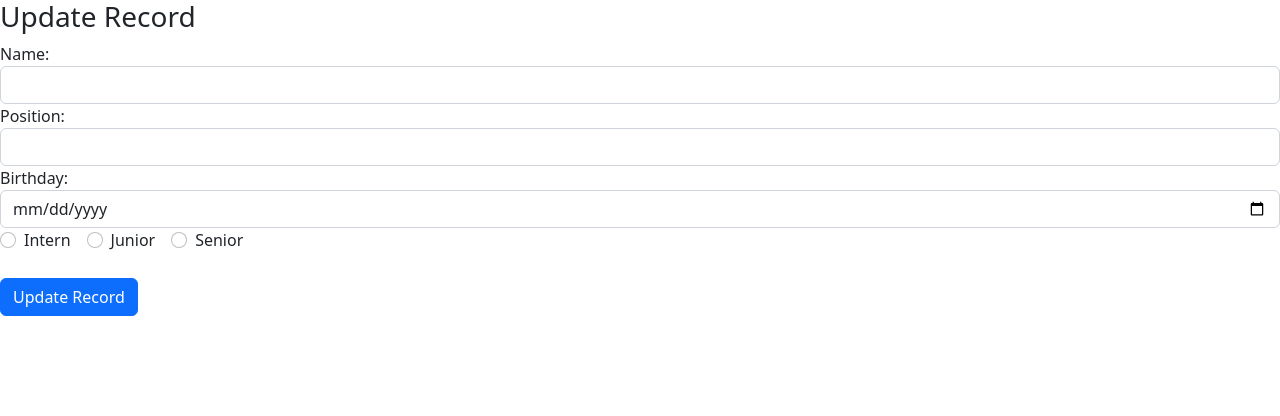
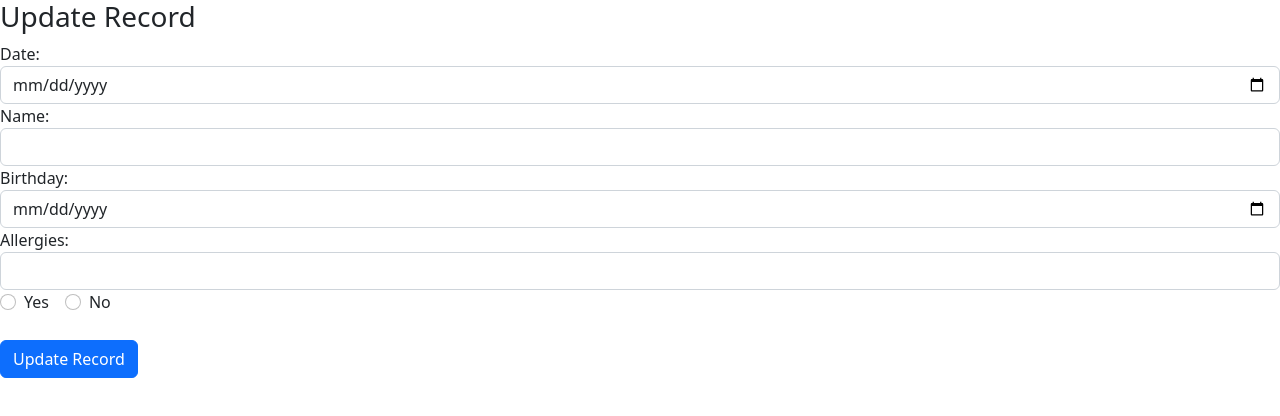
Before and after one commit to mbrannon00/QuadraTech, a React (Create React App) app in the folder mern/client/: page /edit in a window 1280 px wide. Shown: the top 416 px of the page. Built offline with nearby package versions, Linux system fonts and the light colour scheme; no server answers.

Commit message:
update forms (needs work)

```diff
--- a/mern/client/src/components/create.js
+++ b/mern/client/src/components/create.js
@@ -3,10 +3,11 @@ import { useNavigate } from "react-router";
 
 export default function Create() {
  const [form, setForm] = useState({
+   today: new Date(),
    name: "",
-   date: new Date(),
-   position: "",
-   level: "",
+   birthday: new Date(),
+   allergies: "",
+   couselor: "",
  });
  const navigate = useNavigate();
 
@@ -37,7 +38,7 @@ export default function Create() {
     });
 
     window.alert('successfully added')
-    setForm({ name: "", date: Date(), position: "", level: "" });
+    setForm({ date: Date(), name: "", birthday: Date(), allegies: "", counselor: "" });
     navigate("/");
   }
 
@@ -73,9 +74,9 @@ export default function Create() {
          <input
            type="date"
            className="form-control"
-           id="date"
-           value={form.date}
-           onChange={(e) => updateForm({ date: e.target.value })}
+           id="birthday"
+           value={form.birthday}
+           onChange={(e) => updateForm({ birthday: e.target.value })}
          />
        </div>
        <div className="form-group">
@@ -84,8 +85,8 @@ export default function Create() {
            type="text"
            className="form-control"
            id="allergies"
-           value={form.position}
-           onChange={(e) => updateForm({ position: e.target.value })}
+           value={form.allergies}
+           onChange={(e) => updateForm({ allergies: e.target.value })}
          />
        </div>
        <div className="form-group">
@@ -97,11 +98,11 @@ export default function Create() {
            <input
              className="form-check-input"
              type="radio"
-             name="positionOptions"
-             id="posYes"
+             name="counselorOptions"
+             id="counYes"
              value="Yes"
-             checked={form.level === "Yes"}
-             onChange={(e) => updateForm({ level: e.target.value })}
+             checked={form.counselor === "Yes"}
+             onChange={(e) => updateForm({ counselor: e.target.value })}
            />
            <label htmlFor="posYes" className="form-check-label">Yes</label>
          </div>
@@ -109,11 +110,11 @@ export default function Create() {
            <input
              className="form-check-input"
              type="radio"
-             name="positionOptions"
-             id="posNo"
+             name="couselorOptions"
+             id="counNo"
              value="No"
-             checked={form.level === "No"}
-             onChange={(e) => updateForm({ level: e.target.value })}
+             checked={form.counselor === "No"}
+             onChange={(e) => updateForm({ counselor: e.target.value })}
            />
            <label htmlFor="posNo" className="form-check-label">No</label>
          </div>
--- a/mern/client/src/components/edit.js
+++ b/mern/client/src/components/edit.js
@@ -3,10 +3,11 @@ import { useParams, useNavigate } from "react-router";
 
 export default function Edit() {
  const [form, setForm] = useState({
+   date: Date(),
    name: "",
-   date: Date(),
-   position: "",
-   level: "",
+   birthday: Date(),
+   allergies: "",
+   counselor: "",
    records: [],
  });
  const params = useParams();
@@ -48,10 +49,11 @@ export default function Edit() {
  async function onSubmit(e) {
     e.preventDefault();
     const editedPerson = {
+      date: form.date,
       name: form.name,
-      date: form.date,
-      position: form.position,
-      level: form.level,
+      birthday: form.birthday,
+      allergies: form.allergies,
+      counselor: form.counselor,
     };
 
     // This will send a post request to update the data in the database.
@@ -71,6 +73,16 @@ export default function Edit() {
    <div>
      <h3>Update Record</h3>
      <form onSubmit={onSubmit}>
+     <div className="form-group">
+         <label htmlFor="date">Date: </label>
+         <input
+           type="date"
+           className="form-control"
+           id="date"
+           value={form.date}
+           onChange={(e) => updateForm({ date: e.target.value })}
+         />
+       </div>
        <div className="form-group">
          <label htmlFor="name">Name: </label>
          <input
@@ -82,23 +94,23 @@ export default function Edit() {
          />
        </div>
        <div className="form-group">
-         <label htmlFor="position">Position: </label>
+         <label htmlFor="birthday">Birthday: </label>
+         <input
+           type="date"
+           className="form-control"
+           id="birthday"
+           value={form.birthday}
+           onChange={(e) => updateForm({ birthday: e.target.value })}
+         />
+       </div>
+       <div className="form-group">
+         <label htmlFor="allergies">Allergies: </label>
          <input
            type="text"
            className="form-control"
-           id="position"
-           value={form.position}
-           onChange={(e) => updateForm({ position: e.target.value })}
-         />
-       </div>
-       <div className="form-group">
-         <label htmlFor="date">Birthday: </label>
-         <input
-           type="date"
-           className="form-control"
-           id="date"
-           value={form.date}
-           onChange={(e) => updateForm({ date: e.target.value })}
+           id="allergies"
+           value={form.allergies}
+           onChange={(e) => updateForm({ allergies: e.target.value })}
          />
        </div>
 
@@ -107,38 +119,26 @@ export default function Edit() {
            <input
              className="form-check-input"
              type="radio"
-             name="positionOptions"
-             id="positionIntern"
-             value="Intern"
-             checked={form.level === "Intern"}
-             onChange={(e) => updateForm({ level: e.target.value })}
+             name="counselorOptions"
+             id="counselorYes"
+             value="Yes"
+             checked={form.counselor === "Yes"}
+             onChange={(e) => updateForm({ counselor: e.target.value })}
            />
-           <label htmlFor="positionIntern" className="form-check-label">Intern</label>
+           <label htmlFor="counselorYes" className="form-check-label">Yes</label>
          </div>
          <div className="form-check form-check-inline">
            <input
              className="form-check-input"
              type="radio"
-             name="positionOptions"
-             id="positionJunior"
-             value="Junior"
-             checked={form.level === "Junior"}
-             onChange={(e) => updateForm({ level: e.target.value })}
+             name="counselorOptions"
+             id="counselorNo"
+             value="No"
+             checked={form.counselor === "No"}
+             onChange={(e) => updateForm({ counselor: e.target.value })}
            />
-           <label htmlFor="positionJunior" className="form-check-label">Junior</label>
+           <label htmlFor="counrselorNo" className="form-check-label">No</label>
          </div>
-         <div className="form-check form-check-inline">
-           <input
-             className="form-check-input"
-             type="radio"
-             name="positionOptions"
-             id="positionSenior"
-             value="Senior"
-             checked={form.level === "Senior"}
-             onChange={(e) => updateForm({ level: e.target.value })}
-           />
-           <label htmlFor="positionSenior" className="form-check-label">Senior</label>
-       </div>
        </div>
        <br />
 
--- a/mern/client/src/components/occupantList.js
+++ b/mern/client/src/components/occupantList.js
@@ -3,10 +3,11 @@ import { Link } from "react-router-dom";
 
 const Occupant = (props) => (
  <tr>
+   <td>{props.occupant.date}</td>
    <td>{props.occupant.name}</td>
-   <td>{props.occupant.date}</td>
+   <td>{props.occupant.birthday}</td>
+   <td>{props.occupant.allergies}</td>
    <td>{props.occupant.position}</td>
-   <td>{props.occupant.level}</td>
    <td>
      <Link className="btn btn-link" to={`/edit/${props.occupant._id}`}>Edit</Link> |
      <button className="btn btn-link"
@@ -73,10 +74,11 @@ export default function OccupantList() {
      <table className="table table-striped" style={{ marginTop: 20 }}>
        <thead>
          <tr>
+           <th>Check-In Date</th>
            <th>Name</th>
-           <th>Position</th>
            <th>Birthday</th>
-           <th>Level</th>
+           <th>Allergies</th>
+           <th>Counselor?</th>
            <th>Action</th>
          </tr>
        </thead>
```
Also changed, not shown: 1 other file (tests, documents, lock files or other folders).
